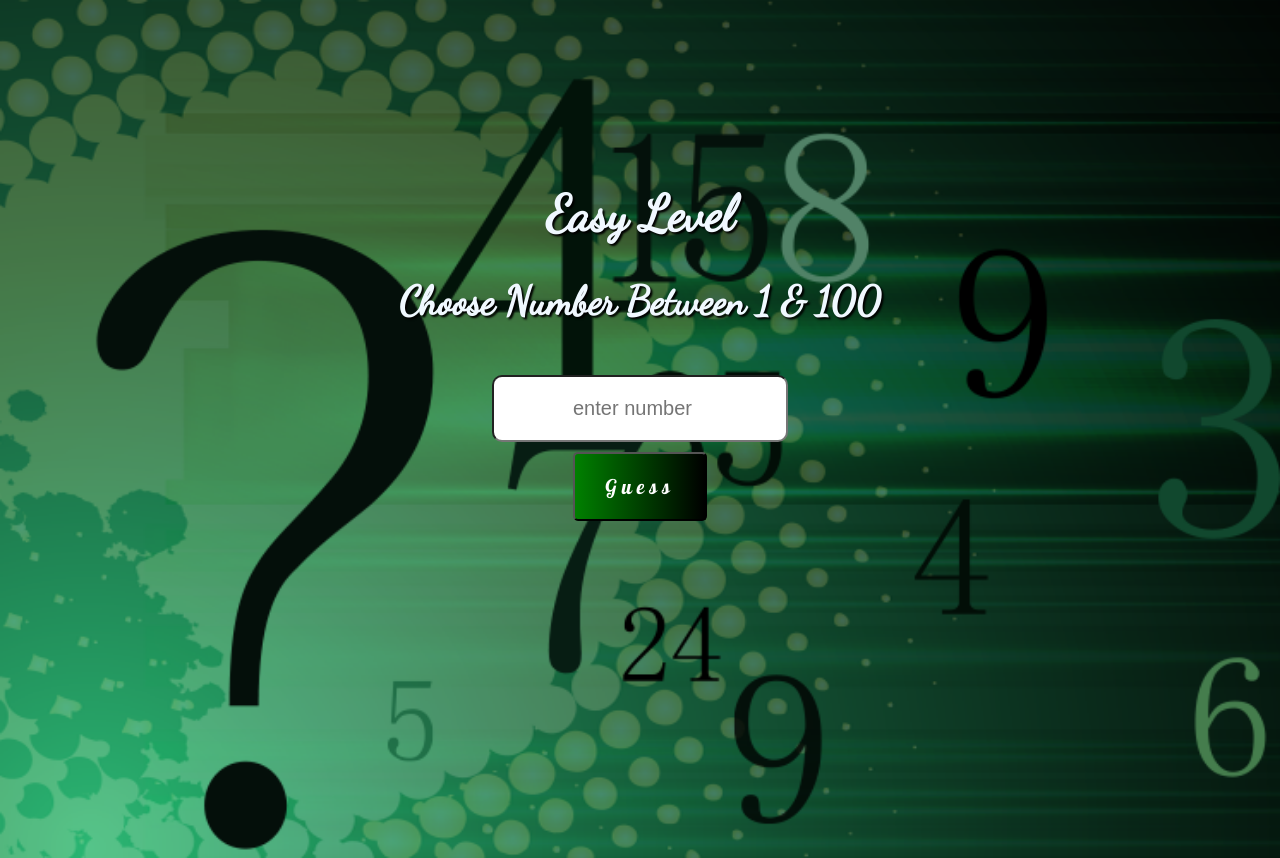
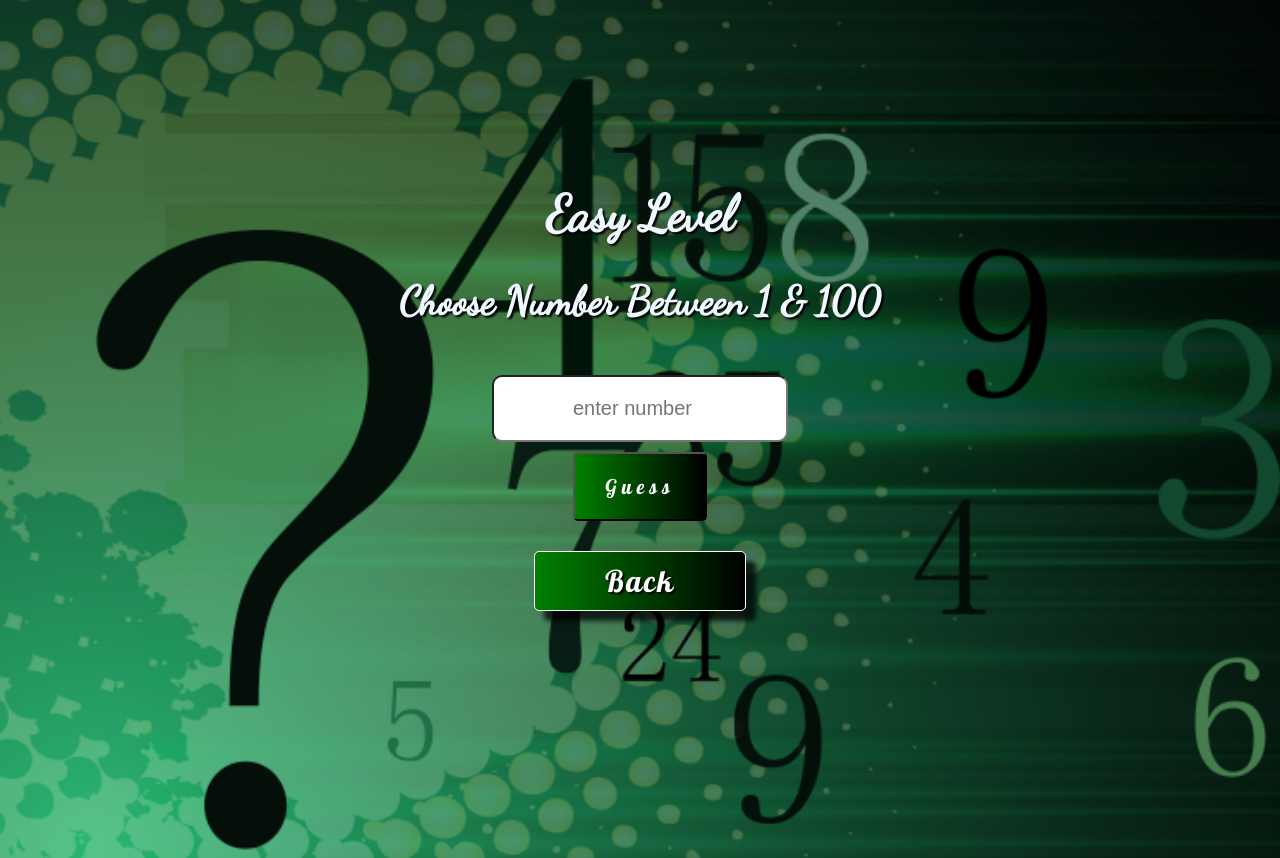
Before and after one commit to khadijatulkubra1998/guessGame, a plain HTML site: page easy.html in a window 1280 px wide. Drawn offline with Linux system fonts and the light colour scheme.

Commit message:
Add files via upload

```diff
--- a/easy.css
+++ b/easy.css
@@ -47,6 +47,26 @@ button {
     letter-spacing: 5px;
     border-radius: 5px;
 }
+a {
+    text-decoration: none;
+    background-image: linear-gradient(90deg, green , #000000);
+    width: 15%;
+    border: solid 1px;
+    color: white;
+    padding: 10px;
+    display: block;
+    margin: auto;
+    text-align: center;
+    font-size: 30px;
+    margin-top: 30px;
+    -webkit-box-shadow: 10px 10px 5px 0px rgba(0, 0, 0, 0.75);
+    -moz-box-shadow: 10px 10px 5px 0px rgba(0, 0, 0, 0.75);
+    box-shadow: 10px 10px 5px 0px rgba(0, 0, 0, 0.75);
+    font-family: 'Lobster', cursive;
+    text-shadow: 2px 2px 2px black;
+    letter-spacing: 2px;
+    border-radius: 5px;
+}
 
 @media screen and (min-width: 320px) and (max-width: 420px) {
     h1 {
--- a/easy.html
+++ b/easy.html
@@ -16,6 +16,7 @@
     <h3>Choose Number Between 1 & 100</h3>
     <input type="number" placeholder="enter number">
     <button onclick="guessGame()";>Guess</button>
+    <a href="index.html">Back</a>
     <script src="easy.js"></script>
 </body>
 
--- a/hard.css
+++ b/hard.css
@@ -47,6 +47,26 @@ button {
     letter-spacing: 5px;
     border-radius: 5px;
 }
+a {
+    text-decoration: none;
+    background-image: linear-gradient(90deg, green , #000000);
+    width: 15%;
+    border: solid 1px;
+    color: white;
+    padding: 10px;
+    display: block;
+    margin: auto;
+    text-align: center;
+    font-size: 30px;
+    margin-top: 30px;
+    -webkit-box-shadow: 10px 10px 5px 0px rgba(0, 0, 0, 0.75);
+    -moz-box-shadow: 10px 10px 5px 0px rgba(0, 0, 0, 0.75);
+    box-shadow: 10px 10px 5px 0px rgba(0, 0, 0, 0.75);
+    font-family: 'Lobster', cursive;
+    text-shadow: 2px 2px 2px black;
+    letter-spacing: 2px;
+    border-radius: 5px;
+}
 
 @media screen and (min-width: 320px) and (max-width: 420px) {
     h1 {
--- a/medium.css
+++ b/medium.css
@@ -47,6 +47,26 @@ button {
     letter-spacing: 5px;
     border-radius: 5px;
 }
+a {
+    text-decoration: none;
+    background-image: linear-gradient(90deg, green , #000000);
+    width: 15%;
+    border: solid 1px;
+    color: white;
+    padding: 10px;
+    display: block;
+    margin: auto;
+    text-align: center;
+    font-size: 30px;
+    margin-top: 30px;
+    -webkit-box-shadow: 10px 10px 5px 0px rgba(0, 0, 0, 0.75);
+    -moz-box-shadow: 10px 10px 5px 0px rgba(0, 0, 0, 0.75);
+    box-shadow: 10px 10px 5px 0px rgba(0, 0, 0, 0.75);
+    font-family: 'Lobster', cursive;
+    text-shadow: 2px 2px 2px black;
+    letter-spacing: 2px;
+    border-radius: 5px;
+}
 
 @media screen and (min-width: 320px) and (max-width: 420px) {
     h1 {
```
Also changed, not shown: hard.html (+1 -0 lines), medium.html (+1 -0 lines).
